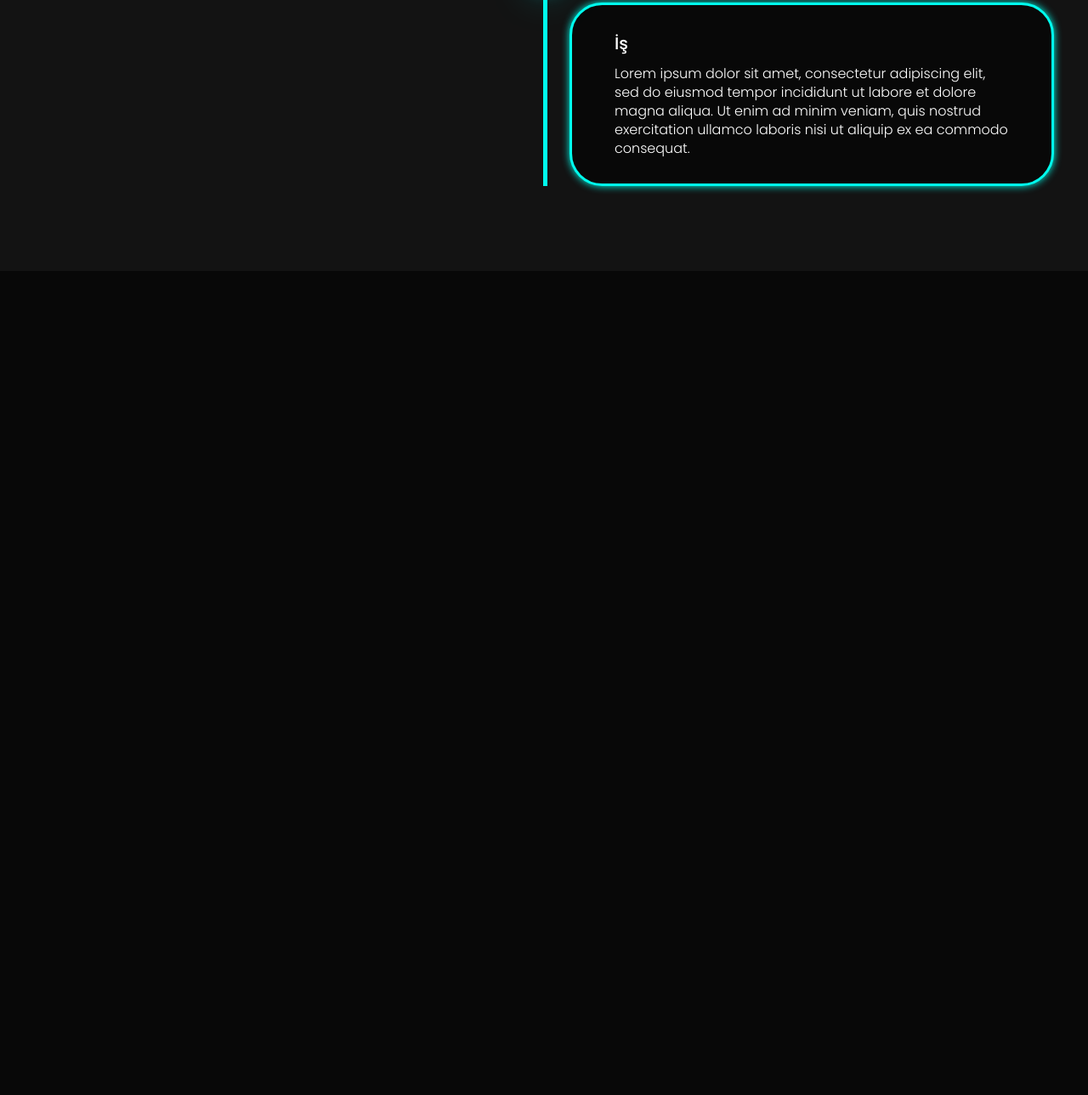
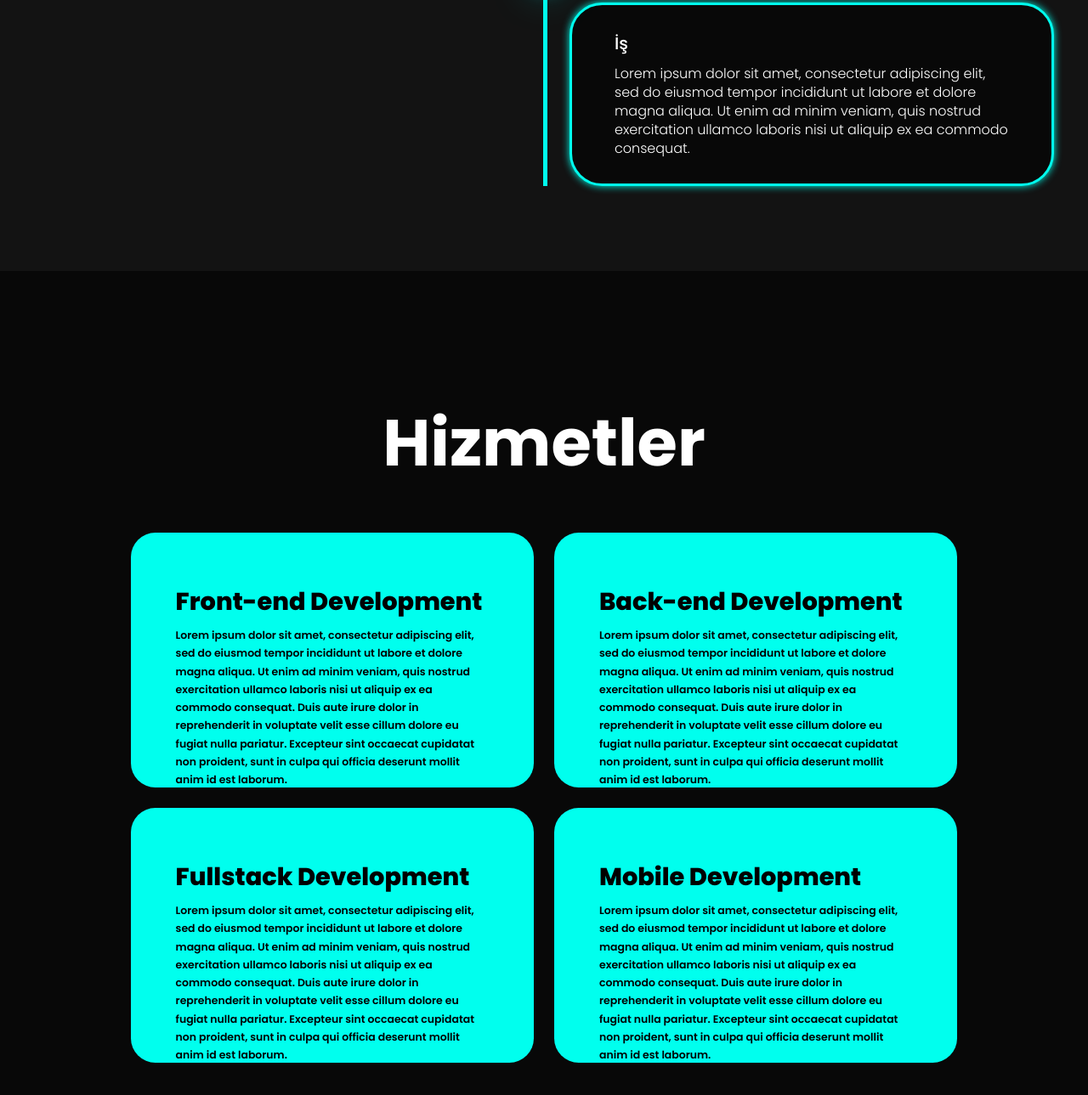
Before and after one commit to se1ind/porfoliowebsite, a plain HTML site: page index.html in a window 1280 px wide. Shown: the part 2110-3399 px from the top of the page at 85% size. Before the commit the page ends 2429 px from the top, so only its background shows below. Drawn offline with nearby package versions, Linux system fonts and the light colour scheme.

Commit message:
services

```diff
--- a/index.html
+++ b/index.html
@@ -97,6 +97,56 @@
     </div>
 
 </section>
+<!--education end-->
+<!--services start-->
+<section id="services" class="services">
+    <h2 class="heading">Hizmetler</h2>
+    <div class="services-container">
+        <div class="service-box">
+            <div class="service-info">
+                <h4>Front-end Development</h4>
+                <p>Lorem ipsum dolor sit amet, consectetur adipiscing elit, sed do eiusmod tempor incididunt ut labore et dolore magna aliqua. Ut enim ad minim veniam, quis nostrud exercitation ullamco laboris nisi ut aliquip ex ea commodo consequat. Duis aute irure dolor in reprehenderit in voluptate velit esse cillum dolore eu fugiat nulla pariatur. Excepteur sint occaecat cupidatat non proident, sunt in culpa qui officia deserunt mollit anim id est laborum.
+
+                </p>
+
+            </div>
+
+        </div>
+        <div class="service-box">
+            <div class="service-info">
+                <h4>Back-end Development</h4>
+                <p>Lorem ipsum dolor sit amet, consectetur adipiscing elit, sed do eiusmod tempor incididunt ut labore et dolore magna aliqua. Ut enim ad minim veniam, quis nostrud exercitation ullamco laboris nisi ut aliquip ex ea commodo consequat. Duis aute irure dolor in reprehenderit in voluptate velit esse cillum dolore eu fugiat nulla pariatur. Excepteur sint occaecat cupidatat non proident, sunt in culpa qui officia deserunt mollit anim id est laborum.
+
+                </p>
+
+            </div>
+
+        </div>
+        <div class="service-box">
+            <div class="service-info">
+                <h4>Fullstack Development</h4>
+                <p>Lorem ipsum dolor sit amet, consectetur adipiscing elit, sed do eiusmod tempor incididunt ut labore et dolore magna aliqua. Ut enim ad minim veniam, quis nostrud exercitation ullamco laboris nisi ut aliquip ex ea commodo consequat. Duis aute irure dolor in reprehenderit in voluptate velit esse cillum dolore eu fugiat nulla pariatur. Excepteur sint occaecat cupidatat non proident, sunt in culpa qui officia deserunt mollit anim id est laborum.
+
+                </p>
+
+            </div>
+
+        </div>
+        <div class="service-box">
+            <div class="service-info">
+                <h4>Mobile Development</h4>
+                <p>Lorem ipsum dolor sit amet, consectetur adipiscing elit, sed do eiusmod tempor incididunt ut labore et dolore magna aliqua. Ut enim ad minim veniam, quis nostrud exercitation ullamco laboris nisi ut aliquip ex ea commodo consequat. Duis aute irure dolor in reprehenderit in voluptate velit esse cillum dolore eu fugiat nulla pariatur. Excepteur sint occaecat cupidatat non proident, sunt in culpa qui officia deserunt mollit anim id est laborum.
+
+                </p>
+
+            </div>
+
+        </div>
+
+
+    </div>
+
+</section>
 
 
 
@@ -108,7 +158,10 @@
 
 
 
-<!--education end-->
+
+
+
+<!--services end-->
 
     <script src="script.js"></script>
 </body>
--- a/style.css
+++ b/style.css
@@ -355,6 +355,58 @@ section{
     background-color: var(--bg-color);
     width:50px;
 }
+/*education end */
+/*services start*/
+.services{
+    background-color:var(--bg-color);
+    color:black;
+}
+.services h2{
+    color:#fff;
+    margin-bottom:5rem;
+}
+.services-container{
+    display:grid;
+    grid-template-columns:repeat(2,1fr);
+    align-items:center;
+    gap: 2.5rem;
+}
+.service-box{
+    background-color:var(--main-color);
+    height:300px;
+    border-radius:3rem;
+    border:5px solid transparent;
+    cursor:pointer;
+    transition:0.4s ease-in-out;
+}
+.service-box:hover{
+    background-color:#fff;
+    color:#000;
+    border:5px solid var(--main-color);
+    transform:scale(1.03);
+
+}
+.service-box .service-info{
+    display: flex;
+    flex-direction: column;
+    text-align:left;
+    max-height:200px;
+    justify-content:left;
+    align-items:baseline;
+    padding: 5rem 5rem;
+}
+.service-info h4{
+    font-size:3rem;
+    font-weight:800;
+    line-height:2;
+}
+.service-info p{
+    font-size: 1.3rem;
+    font-weight: 600;
+    max-height: 100px;
+    line-height: 1.7;
+    margin: auto;
+}
 
 
 
@@ -368,12 +420,7 @@ section{
 
 
 
-
-
-
-
-
-/*education end */
+/*services end*/
 
 
 
```
